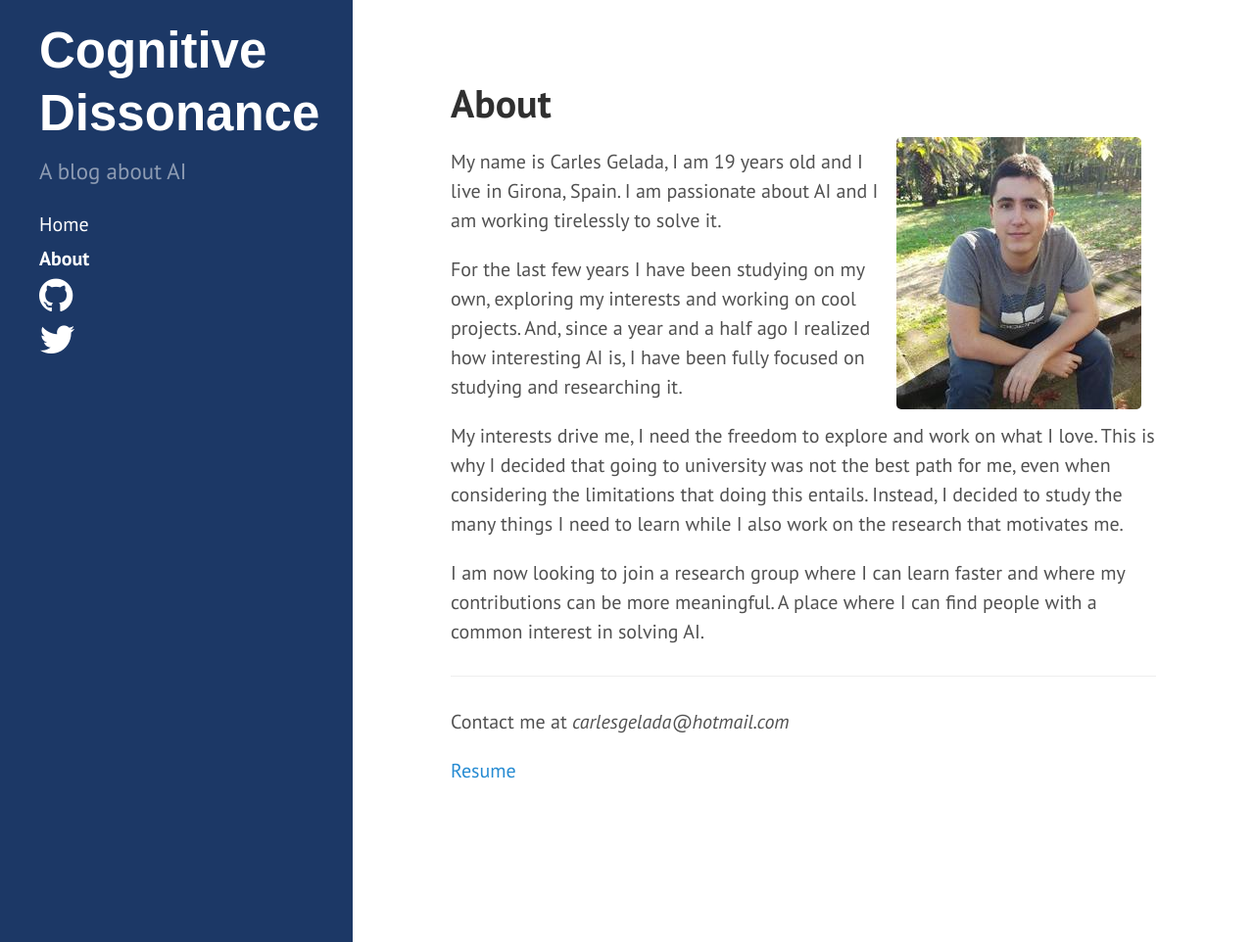
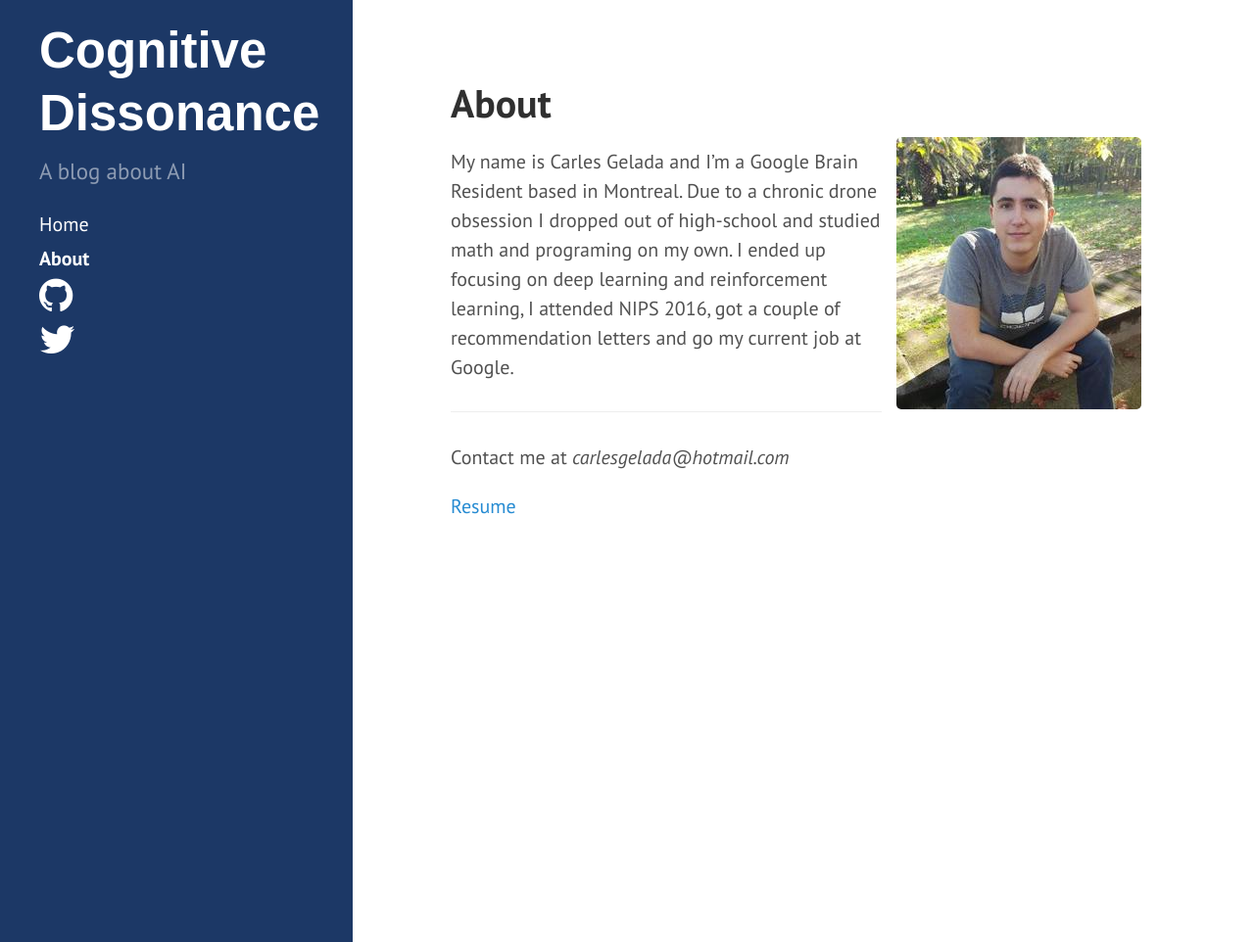
Before and after one commit to cgel/cgel.github.io, a Jekyll site: the page built from about.md, in a window 1280 px wide and 962 px high. Shown: the whole window at 98% size. Built offline with Jekyll 4.4.1, drawn with Linux system fonts in a browser that asks for light colours; nearby versions of some CDN libraries.

Commit message:
Update about and Resume

```diff
--- a/about.md
+++ b/about.md
@@ -5,20 +5,7 @@ title: About
 
 ![Carles Gelada]({{ site.url }}/assets/me.jpg){:style="float: right;margin-right: 15px;margin-left: 15px;margin-bottom: 7px;"}
 
-My name is Carles Gelada, I am 19 years old and I live in Girona, Spain.
-I am passionate about AI and I am working tirelessly to solve it.
-
-For the last few years I have been studying on my own, exploring my interests and working on cool projects. And, since a year and
-a half ago I realized how interesting AI is, I have been fully focused on studying and researching
-it.
-
-My interests drive me, I need the freedom to explore and work on what I love. This is why I
-decided that going to university was not the best path for me, even when considering the
-limitations that doing this entails. Instead, I decided to study the many things I need to learn
-while I also work on the research that motivates me.
-
-I am now looking to join a research group where I can learn faster and where my contributions
-can be more meaningful. A place where I can find people with a common interest in solving AI.
+My name is Carles Gelada and I'm a Google Brain Resident based in Montreal. Due to a chronic drone obsession I dropped out of high-school and studied math and programing on my own. I ended up focusing on deep learning and reinforcement learning, I attended NIPS 2016, got a couple of recommendation letters and go my current job at Google.
 
 ---
 
```
Also changed, not shown: 1 other file.
